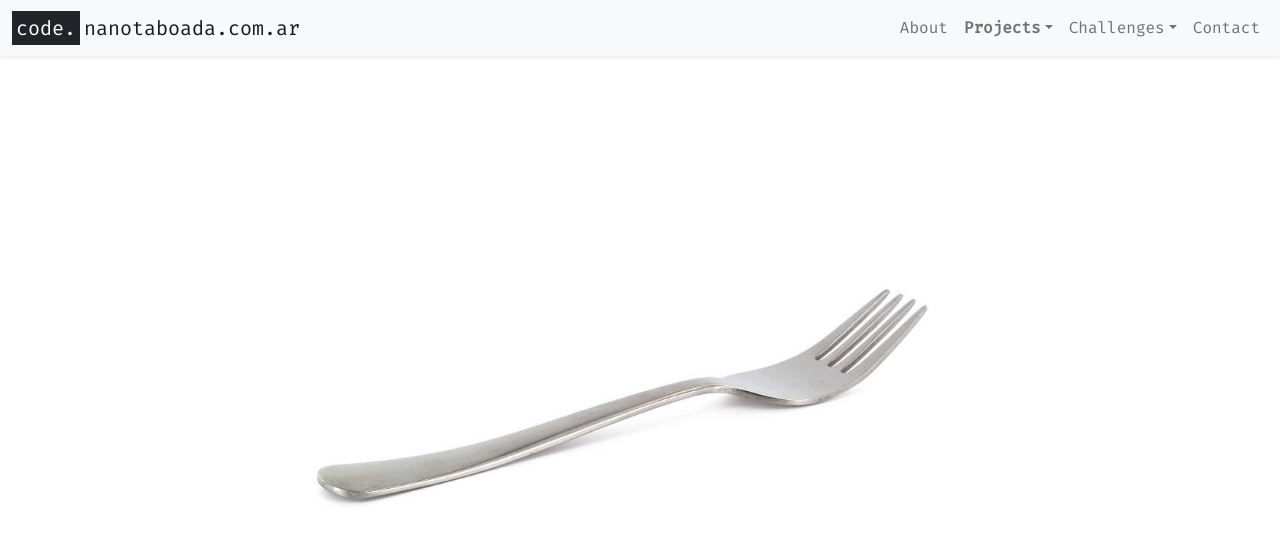
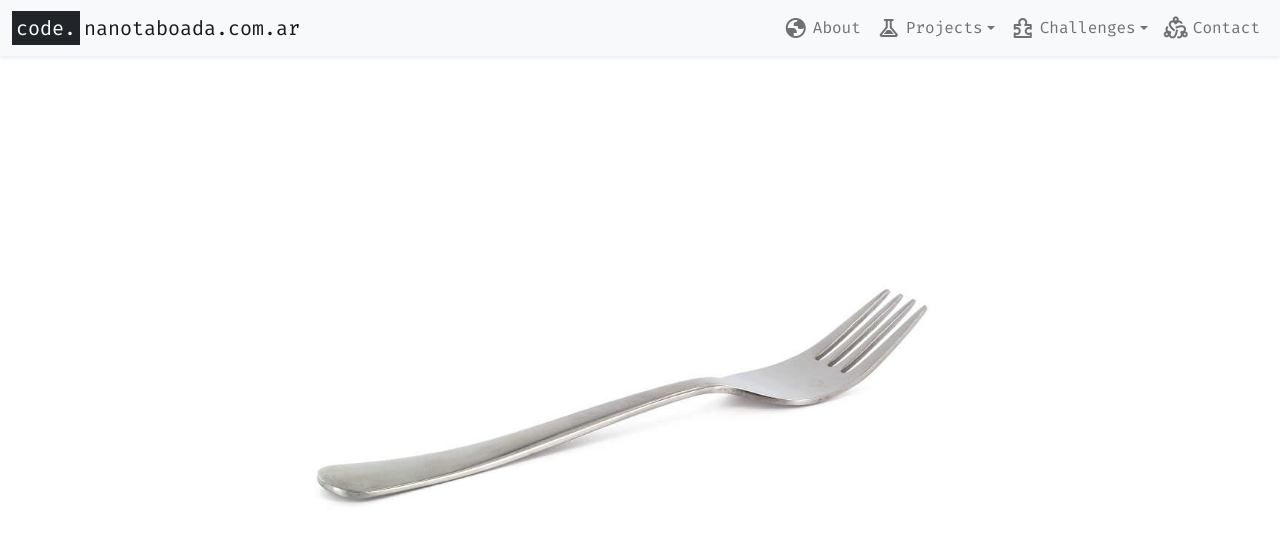
Before and after one commit to nanotaboada/code.nanotaboada.com.ar, a plain HTML site: page index.html in a window 1280 px wide. Drawn offline with nearby package versions, Linux system fonts and the light colour scheme.

Commit message:
Added Material Symbols.

```diff
--- a/index.html
+++ b/index.html
@@ -20,6 +20,22 @@
             rel="stylesheet"
             href="https://fonts.googleapis.com/css2?family=Fira+Code&display=swap"
         />
+        <link
+            rel="stylesheet"
+            href="https://fonts.googleapis.com/css2?family=Material+Symbols+Outlined:opsz,wght,FILL,GRAD@24,400,0,0"
+        />
+        <link
+            rel="stylesheet"
+            href="https://fonts.googleapis.com/css2?family=Material+Symbols+Outlined:opsz,wght,FILL,GRAD@24,400,0,0"
+        />
+        <link
+            rel="stylesheet"
+            href="https://fonts.googleapis.com/css2?family=Material+Symbols+Outlined:opsz,wght,FILL,GRAD@24,400,0,0"
+        />
+        <link
+            rel="stylesheet"
+            href="https://fonts.googleapis.com/css2?family=Material+Symbols+Outlined:opsz,wght,FILL,GRAD@24,400,0,0"
+        />
         <style>
             body {
                 font-family: "Fira Code", monospace;
@@ -32,13 +48,21 @@
                 background-size: cover;
                 -o-background-size: cover;
             }
-            #projects {
-                font-weight: bold;
+            .nav-link {
+                display: flex;
+                align-items: center;
+            }
+            .nav-link .material-symbols-outlined {
+                margin-right: 5px;
+                vertical-align: middle;
             }
         </style>
     </head>
     <body>
-        <!-- Navigation -->
+        <!--
+            Navigation
+            ___________________________________________________________________________________________________________________
+        -->
         <nav
             class="navbar navbar-expand-md navbar-light bg-light shadow-sm"
             aria-label="Main Navigation"
@@ -64,14 +88,24 @@
                 <div class="collapse navbar-collapse" id="hamburger-button">
                     <!-- me-auto (left aligned), ms-auto (right aligned) -->
                     <ul class="navbar-nav ms-auto mb-2 mb-lg-0">
+                        <!--
+                            About
+                            ___________________________________________________________________________________________________
+                        -->
                         <li class="nav-item" id="about">
                             <a
                                 class="nav-link"
                                 href="http://nanotaboada.com.ar/"
                                 target="_blank"
+                                ><span class="material-symbols-outlined">
+                                    globe </span
                                 >About</a
                             >
                         </li>
+                        <!--
+                            Projects
+                            ___________________________________________________________________________________________________
+                        -->
                         <li class="nav-item dropdown" id="projects">
                             <a
                                 class="nav-link dropdown-toggle"
@@ -80,6 +114,8 @@
                                 role="button"
                                 data-bs-toggle="dropdown"
                                 aria-expanded="false"
+                                ><span class="material-symbols-outlined">
+                                    experiment </span
                                 >Projects</a
                             >
                             <ul
@@ -96,6 +132,10 @@
                                 </li>
                             </ul>
                         </li>
+                        <!--
+                            Challenges
+                            ___________________________________________________________________________________________________
+                        -->
                         <li class="nav-item dropdown" id="challenges">
                             <a
                                 class="nav-link dropdown-toggle"
@@ -104,6 +144,8 @@
                                 role="button"
                                 data-bs-toggle="dropdown"
                                 aria-expanded="false"
+                                ><span class="material-symbols-outlined">
+                                    toys_and_games </span
                                 >Challenges</a
                             >
                             <ul
@@ -136,11 +178,17 @@
                                 </li>
                             </ul>
                         </li>
+                        <!--
+                            Contact
+                            ___________________________________________________________________________________________________
+                        -->
                         <li class="nav-item" id="contact">
                             <a
                                 class="nav-link"
                                 href="https://ar.linkedin.com/in/nanotaboada"
                                 target="_blank"
+                                ><span class="material-symbols-outlined">
+                                    diversity_2 </span
                                 >Contact</a
                             >
                         </li>
```
